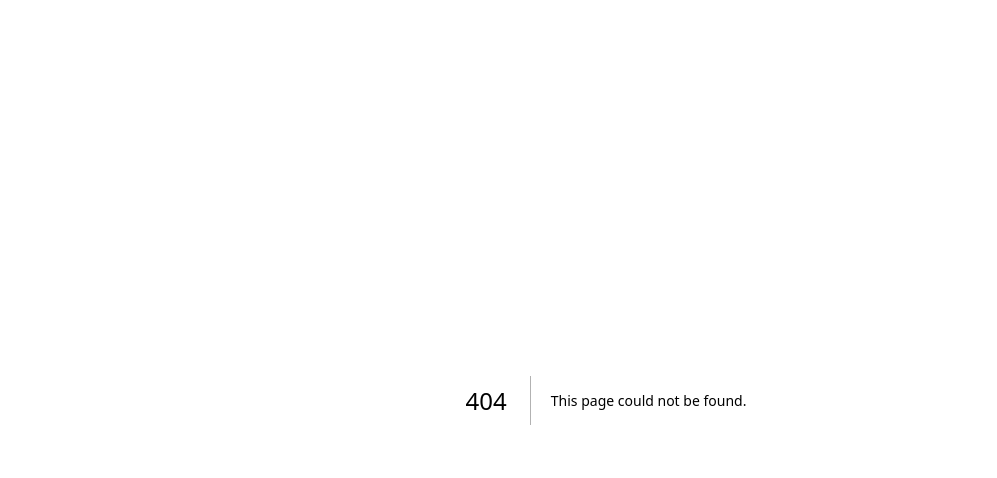
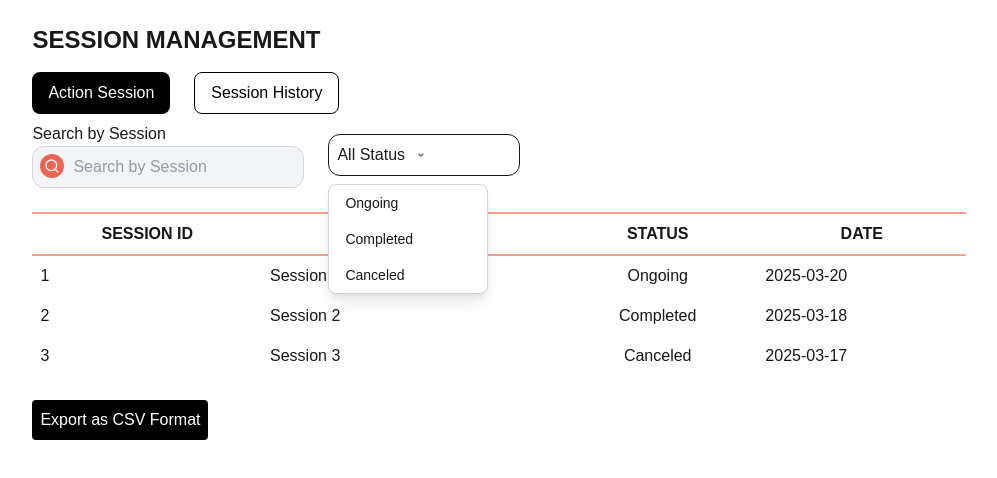
Before and after one commit to Sattam87amd/AMD_Admin_Portal, a Next.js app: page /sessionmanagement in a window 1280 px wide. Before the commit this address had no page. Shown: the top 478 px of the page, without its empty margins (34-1031 px from the left). Built offline with nearby package versions, Linux system fonts and the light colour scheme.

Commit message:
created session management page

```diff
--- /dev/null
+++ b/src/app/sessionmanagement/page.jsx
@@ -0,0 +1,13 @@
+"use client"
+import SessionManagement from '@/components/SessionManagement/SessionManagement'
+import React from 'react'
+
+const page = () => {
+  return (
+    <div className='w-5/6 md:block' >
+        <SessionManagement />
+    </div>
+  )
+}
+
+export default page
--- /dev/null
+++ b/src/components/SessionManagement/SessionManagement.jsx
@@ -0,0 +1,121 @@
+"use client";
+
+import React, { useState } from "react";
+import { Search } from "lucide-react";
+import { RiArrowDropDownLine } from "react-icons/ri";
+
+
+const SessionManagement = () => {
+  // State for active session type (Action Session or Session History)
+  const [activeSession, setActiveSession] = useState("Action Session");
+  const [statusFilter, setStatusFilter] = useState("All Status");
+  const [searchQuery, setSearchQuery] = useState("");
+
+  // Dummy session data (similar to user data structure)
+  const dummySessions = [
+    { sessionId: "1", sessionName: "Session 1", status: "Ongoing", date: "2025-03-20" },
+    { sessionId: "2", sessionName: "Session 2", status: "Completed", date: "2025-03-18" },
+    { sessionId: "3", sessionName: "Session 3", status: "Canceled", date: "2025-03-17" },
+    // More sessions as needed
+  ];
+
+  // Filter sessions based on status
+  const filteredSessions = dummySessions.filter((session) => {
+    if (statusFilter === "All Status") return true;
+    return session.status === statusFilter;
+  });
+
+  return (
+    <div className="flex justify-center w-full p-6 bg-white">
+      <div className="w-11/12">
+        <h1 className="text-2xl font-bold mb-4 text-[#191919]">SESSION MANAGEMENT</h1>
+
+        {/* Buttons for Action Session and Session History */}
+        <div className="flex gap-6 mb-2">
+          <button
+            onClick={() => setActiveSession("Action Session")}
+            className={`py-2 px-4 rounded-lg ${activeSession === "Action Session" ? "bg-black text-white" : "bg-white text-black border"}`}
+          >
+            Action Session
+          </button>
+          <button
+            onClick={() => setActiveSession("Session History")}
+            className={`py-2 px-4 rounded-lg ${activeSession === "Session History" ? "bg-black text-white" : "bg-white text-black border"}`}
+          >
+            Session History
+          </button>
+        </div>
+
+        {/* Search Bar and Status Dropdown */}
+        <div className="flex items-center gap-6 mb-6">
+          {/* Search Bar */}
+          <div className="relative  ">
+            <div>
+                <h2 className="text-[#191919]  " >Search by Session </h2>
+            </div>
+            <div className="absolute h-6 w-6 bg-[#EC6453] rounded-full mt-2 ml-2">
+              <Search className="m-1 text-white" size={16} />
+            </div>
+            <input
+              type="text"
+              value={searchQuery}
+              onChange={(e) => setSearchQuery(e.target.value)}
+              className="p-2 rounded-xl border border-gray-300 w-68 bg-gray-100 text-gray-700 focus:outline-none pl-10"
+              placeholder="Search by Session"
+            />
+          </div>
+
+          {/* Status Dropdown */}
+          <div className="relative">
+            <button className="p-2 rounded-xl w-48 border  text-[#191919] flex items-center gap-2">
+              {statusFilter} <span className="text-gray-500"> <RiArrowDropDownLine />
+              </span>
+            </button>
+            <div className="absolute bg-white border border-gray-300 w-40 mt-2 rounded-lg shadow-lg">
+              <button onClick={() => setStatusFilter("Ongoing")} className=" px-4 py-2 text-sm w-full text-left">
+                Ongoing
+              </button>
+              <button onClick={() => setStatusFilter("Completed")} className=" px-4 py-2 text-sm w-full text-left">
+                Completed
+              </button>
+              <button onClick={() => setStatusFilter("Canceled")} className=" px-4 py-2 text-sm w-full text-left">
+                Canceled
+              </button>
+            </div>
+          </div>
+        </div>
+
+        {/* Data Table */}
+        <table className="w-full">
+          <thead className="border-y-2 border-[#FA9E93]">
+            <tr>
+              <th className="p-2 text-center">SESSION ID</th>
+              <th className="p-2 text-center">SESSION NAME</th>
+              <th className="p-2 text-center">STATUS</th>
+              <th className="p-2 text-center">DATE</th>
+            </tr>
+          </thead>
+          <tbody>
+            {filteredSessions.map((session, index) => (
+              <tr key={index} className="hover:bg-gray-100">
+                <td className="p-2">{session.sessionId}</td>
+                <td className="p-2">{session.sessionName}</td>
+                <td className="p-2 text-center">{session.status}</td>
+                <td className="p-2">{session.date}</td>
+              </tr>
+            ))}
+          </tbody>
+        </table>
+
+        {/* Download CSV Button */}
+        <div className="ml-auto mt-6">
+          <button className="p-2 bg-black text-white rounded flex items-center gap-2">
+            Export as CSV Format
+          </button>
+        </div>
+      </div>
+    </div>
+  );
+};
+
+export default SessionManagement;
--- a/src/components/UserMangement/UserMangement.jsx
+++ b/src/components/UserMangement/UserMangement.jsx
@@ -260,6 +260,9 @@ const UserManagement = () => {
             </div>
           </div>
 
+
+
+
           {/* Download Button */}
           <div className="ml-auto mt-6">
             <button
@@ -291,7 +294,7 @@ const UserManagement = () => {
                 <td className="p-2">{user.name}</td>
                 <td className="p-2">{user.username}</td>
                 <td className="p-2">{user.email}</td>
-                <td className="p-2 text-center">{user.status}</td>
+                <td className="p-2 text-center inline-block w-40 px-3 py-1 rounded-xl border ">{user.status}</td>
                 <td className="p-2">{user.phone}</td>
                 <td className="p-2 flex gap-4">
                   <button
@@ -323,11 +326,10 @@ const UserManagement = () => {
               <button
                 key={i + 1}
                 onClick={() => paginate(i + 1)}
-                className={`mx-1 px-3 py-1 rounded ${
-                  currentPage === i + 1
+                className={`mx-1 px-3 py-1 rounded ${currentPage === i + 1
                     ? "bg-[#C91416] text-white"
                     : "bg-gray-200"
-                }`}
+                  }`}
               >
                 {i + 1}
               </button>
```
